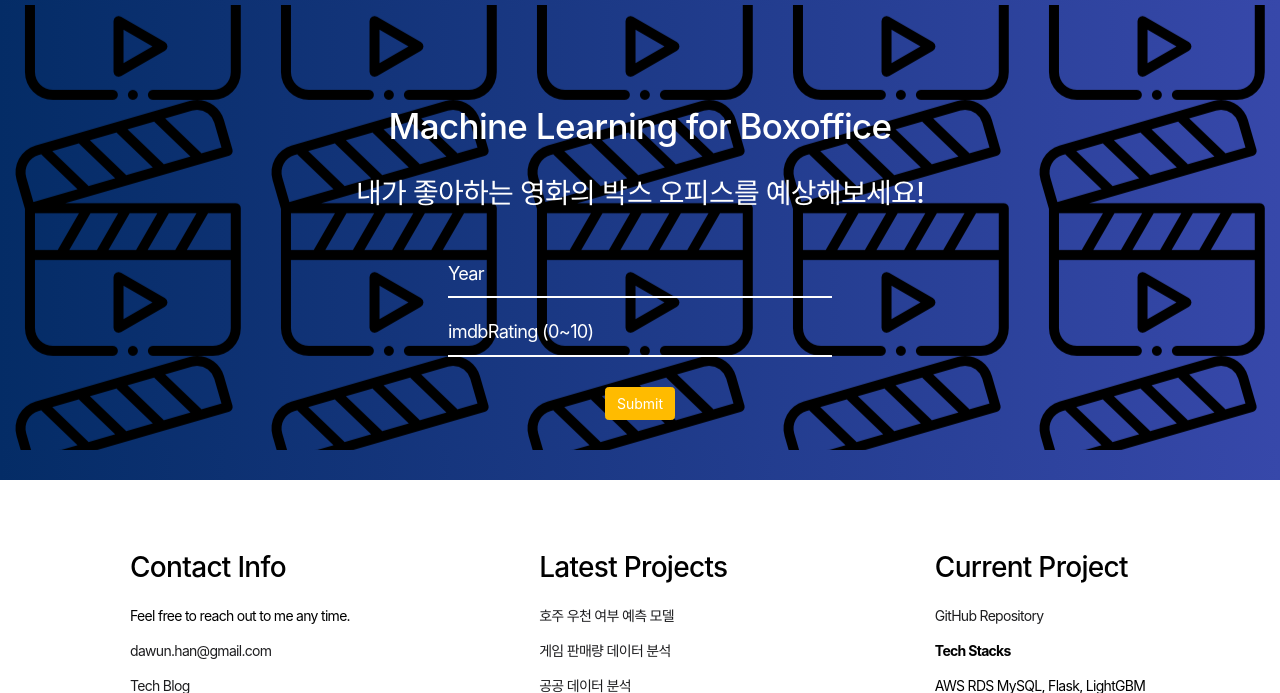
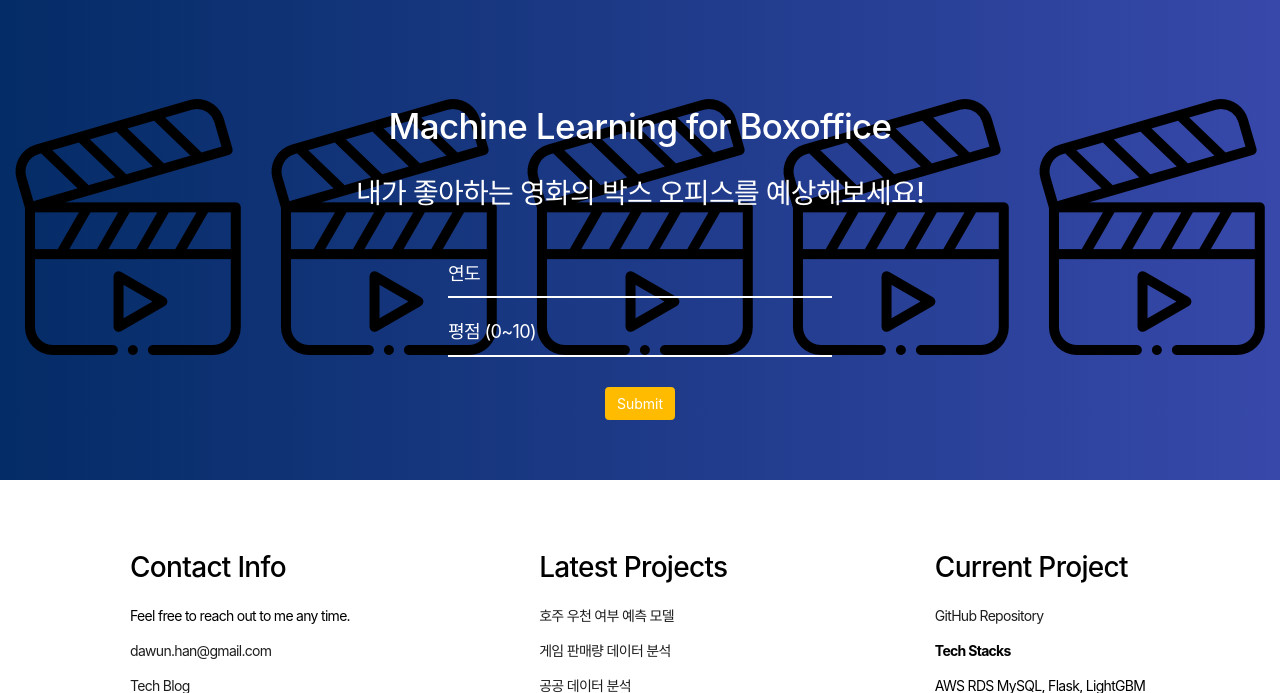
Before and after one commit to DAWUNHAN/boxOffice, a Flask app: page / in a window 1280 px wide. Shown: the part 1872-2565 px from the top of the page. Run offline with Flask 2, Linux system fonts and the light colour scheme; parts of the project's set-up code (start-up, migrations or seed data) failed here and were passed over; some libraries are stand-ins or nearby versions.

Commit message:
edit ml section

```diff
--- a/static/css/main.css
+++ b/static/css/main.css
@@ -75,17 +75,17 @@ a {
 	padding-top: 100px;
     text-align: center;
 	background-image: url(../img/video.png), linear-gradient(to right, #042C66, #3748AA);
-    background-repeat: repeat;
+    background-repeat: space;
     background-position: center center;
 }
 .body-ml h2 {
     margin-top: 30px;
     margin-bottom: 30px;
 }
-.input-group {
+/* .input-group {
 	width: 20% !important;
     margin: 0 auto;
-}
+} */
 input.btn.btn-primary {
     margin-top: 30px;
 	margin-bottom: 30px;
--- a/templates/index.html
+++ b/templates/index.html
@@ -52,25 +52,14 @@
         <div class='body-ml' id="ml">
             <h1>Machine Learning for Boxoffice</h1>
             <h2>내가 좋아하는 영화의 박스 오피스를 예상해보세요!</h2>
-            <!-- <form action="/#ml" method = "POST">
-                <div class="input-group input-group-lg">
-                    <span class="input-group-text" id="inputGroup-sizing-lg">연도</span>
-                    <input type="text" class="form-control" name = "Year" aria-label="Sizing example input" aria-describedby="inputGroup-sizing-lg" >
-                  </div>
-                  <div class="input-group input-group-lg">
-                    <span class="input-group-text" id="inputGroup-sizing-lg">평점 (0~10)</span>
-                    <input type="text" class="form-control" name = "imdbRating" aria-label="Sizing example input" aria-describedby="inputGroup-sizing-lg">
-                  </div>
-                <input type="submit" class="btn btn-primary"></button>
-            </form> -->
             <form action="/#ml" method = "POST">
               <div class="form__group field">
                 <input type="input" class="form__field" placeholder="Year" name="Year" id='Year' required />
-                <label for="Year" class="form__label">Year</label>
+                <label for="Year" class="form__label">연도</label>
               </div>
               <div class="form__group field">
                 <input type="input" class="form__field" placeholder="imdbRating" name="imdbRating" id='imdbRating' required />
-                <label for="imdbRating" class="form__label">imdbRating (0~10)</label>
+                <label for="imdbRating" class="form__label">평점 (0~10)</label>
               </div>
               <input type="submit" class="btn btn-primary"></button>
             </form>
```
Also changed, not shown: other parts of static/css/main.css (+29 -26 lines).
